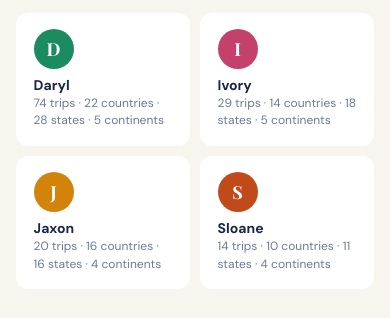
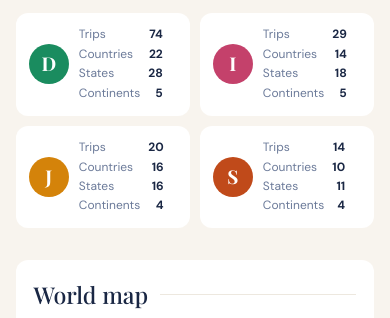
Before and after one commit to shevintravels/shevintravels.github.io, a plain HTML site: page docs/index.html in a window 390 px wide. Shown: the part 517-835 px from the top of the page. Drawn offline with nearby package versions, Linux system fonts and the light colour scheme; no server answers.

Commit message:
Person boxes: initial circle with Trips/Countries/States/Continents list
Co-Authored-By: Claude Opus 5.5 <noreply@anthropic.com>

```diff
--- a/docs/app.js
+++ b/docs/app.js
@@ -52,12 +52,14 @@
       <div class="bar"><div style="width:${m.fill}%;background:${m.color}"></div></div>
     </div>`).join('');
   $('people').innerHTML = D.people.map(p => `
-    <div class="person">
-      <div class="avatar" style="background:${PCOLOR[p.key]}">${p.initial}</div>
-      <div>
-        <div class="person-name">${p.name}</div>
-        <div class="person-stats">${p.trips} trips · ${p.countries} countries · ${p.states} states · ${p.continents.length} continents</div>
-      </div>
+    <div class="person" aria-label="${esc(p.name)}">
+      <div class="avatar" style="background:${PCOLOR[p.key]}" title="${esc(p.name)}">${p.initial}</div>
+      <dl class="person-stats">
+        <dt>Trips</dt><dd>${p.trips}</dd>
+        <dt>Countries</dt><dd>${p.countries}</dd>
+        <dt>States</dt><dd>${p.states}</dd>
+        <dt>Continents</dt><dd>${p.continents.length}</dd>
+      </dl>
     </div>`).join('');
 
   /* ---------- tooltip ---------- */
--- a/docs/index.html
+++ b/docs/index.html
@@ -8,7 +8,7 @@
 <link rel="preconnect" href="https://fonts.googleapis.com">
 <link rel="preconnect" href="https://fonts.gstatic.com" crossorigin>
 <link href="https://fonts.googleapis.com/css2?family=Playfair+Display:wght@400;500;700&family=DM+Sans:wght@300;400;500;700&family=Bebas+Neue&display=swap" rel="stylesheet">
-<link rel="stylesheet" href="styles.css?v=c78a0bde">
+<link rel="stylesheet" href="styles.css?v=58ea0c61">
 </head>
 <body>
 <header class="header">
@@ -125,6 +125,6 @@
 <script src="https://cdnjs.cloudflare.com/ajax/libs/d3/7.8.5/d3.min.js"></script>
 <script src="https://cdnjs.cloudflare.com/ajax/libs/topojson/3.0.2/topojson.min.js"></script>
 <script src="data.js?v=068c68a1"></script>
-<script src="app.js?v=91da8b73"></script>
+<script src="app.js?v=d76c39a1"></script>
 </body>
 </html>
--- a/docs/styles.css
+++ b/docs/styles.css
@@ -52,11 +52,13 @@ section { margin-bottom: 2rem; }
 .bar > div { height: 100%; border-radius: 2px; }
 
 .people { display: grid; grid-template-columns: repeat(4, 1fr); gap: 16px; margin-bottom: 0; }
-.person { background: var(--white); border-radius: 12px; padding: 1rem 1.1rem; display: flex; gap: 12px; align-items: center; }
-.avatar { width: 40px; height: 40px; border-radius: 50%; color: #fff; display: grid; place-items: center;
-  font-family: 'Playfair Display', serif; font-weight: 700; font-size: 18px; flex-shrink: 0; }
-.person-name { font-weight: 700; font-size: 14px; }
-.person-stats { font-size: 12px; color: var(--muted); font-variant-numeric: tabular-nums; }
+.person { background: var(--white); border-radius: 12px; padding: 1rem 1.1rem; display: flex; gap: 16px; align-items: center; }
+.avatar { width: 56px; height: 56px; border-radius: 50%; color: #fff; display: grid; place-items: center;
+  font-family: 'Playfair Display', serif; font-weight: 700; font-size: 26px; flex-shrink: 0; }
+.person-stats { flex: 1; display: grid; grid-template-columns: auto auto; justify-content: start; column-gap: 14px; row-gap: 2px;
+  margin: 0; font-size: 13px; font-variant-numeric: tabular-nums; }
+.person-stats dt { color: var(--muted); }
+.person-stats dd { margin: 0; font-weight: 700; text-align: right; }
 
 /* filters and legends */
 .filters { display: flex; flex-wrap: wrap; gap: 6px; margin-bottom: 10px; align-items: center; }
@@ -178,7 +180,9 @@ details p { margin-top: 8px; line-height: 1.7; }
   .metrics, .people { gap: 10px; }
   .metric { padding: 1rem; }
   .m-val { font-size: 2rem; }
-  .person { flex-direction: column; align-items: flex-start; gap: 6px; }
+  .person { padding: .85rem .8rem; gap: 10px; }
+  .person .avatar { width: 40px; height: 40px; font-size: 19px; }
+  .person-stats { font-size: 12px; column-gap: 8px; }
   .map-wrap { aspect-ratio: 1.3 / 1; }
   .map-wrap.us { aspect-ratio: 1.3 / 1; }
   .log thead { display: none; }
```
